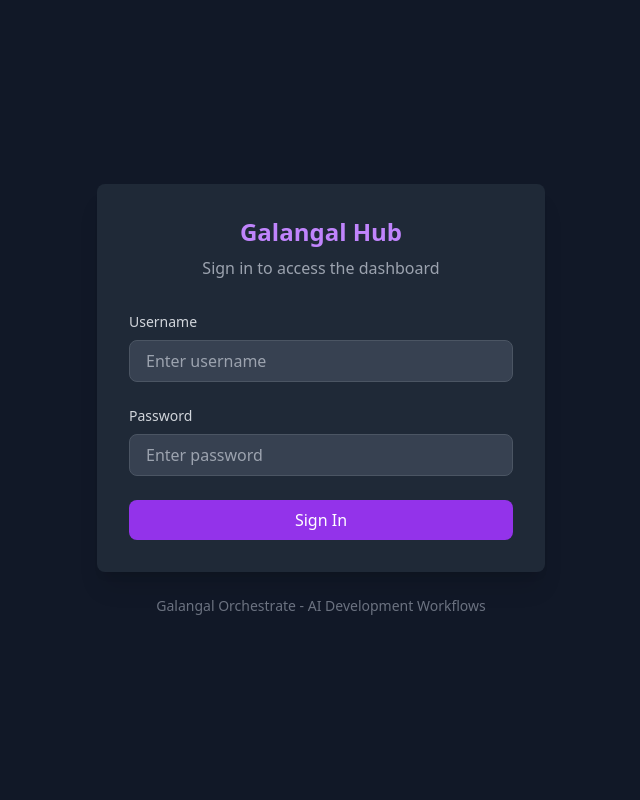
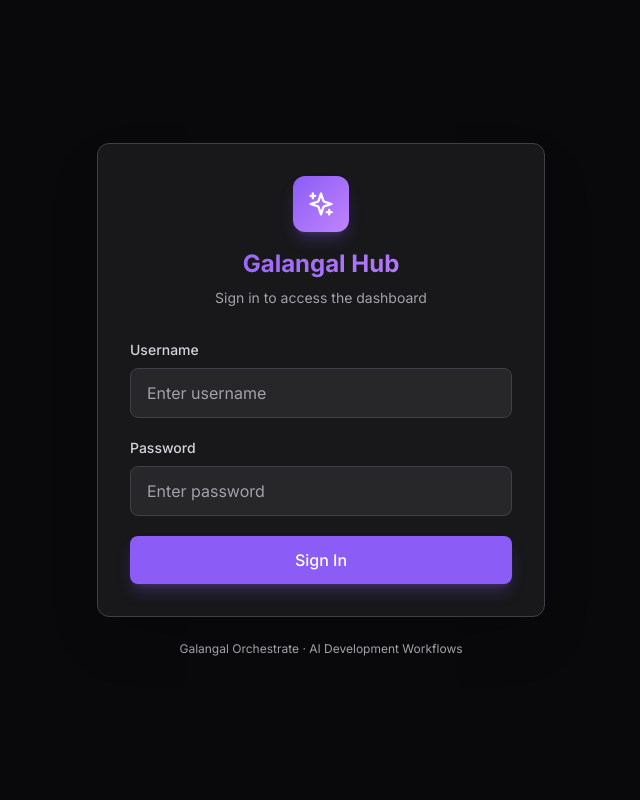
Before and after one commit to Galangal-Media/galangal-orchestrate, a Python web app: template src/galangal_hub/templates/login.html in a window 1280 px wide. Shown: the whole page, without its empty margins (319-959 px from the left). Run offline with Jinja, Linux system fonts and the light colour scheme; the template is opened without the code that fills it, so the values that code supplies are empty; some libraries are stand-ins or nearby versions.

Commit message:
feat: add login/logout UI and fix task state sync on reconnect
Login/Logout:
- Add /api/auth/status endpoint to check auth state
- Add logout button to Header (only shown when auth is required)
- Update login.html template to match new design (Inter font, purple theme)

Task State Sync:
- Store last state in hub client for resending on reconnect
- Resend task state after WebSocket reconnection
- Fixes issue where hub doesn't show active task after restart

Co-Authored-By: Claude Opus 4.5 <noreply@anthropic.com>

```diff
--- a/src/galangal_hub/templates/login.html
+++ b/src/galangal_hub/templates/login.html
@@ -4,23 +4,72 @@
     <meta charset="UTF-8">
     <meta name="viewport" content="width=device-width, initial-scale=1.0">
     <title>Login - Galangal Hub</title>
+    <link rel="preconnect" href="https://fonts.googleapis.com">
+    <link rel="preconnect" href="https://fonts.gstatic.com" crossorigin>
+    <link href="https://fonts.googleapis.com/css2?family=Inter:wght@400;500;600;700&display=swap" rel="stylesheet">
     <script src="https://cdn.tailwindcss.com"></script>
+    <script>
+        tailwind.config = {
+            theme: {
+                extend: {
+                    colors: {
+                        primary: '#8b5cf6',
+                        'primary-hover': '#7c3aed',
+                        background: '#09090b',
+                        card: '#18181b',
+                        muted: '#27272a',
+                        'muted-foreground': '#a1a1aa',
+                        border: '#3f3f46',
+                        destructive: '#ef4444',
+                    },
+                    fontFamily: {
+                        sans: ['Inter', 'system-ui', '-apple-system', 'sans-serif'],
+                    },
+                }
+            }
+        }
+    </script>
+    <style>
+        .gradient-logo {
+            background: linear-gradient(135deg, #8b5cf6 0%, #c084fc 100%);
+        }
+        .gradient-text {
+            background: linear-gradient(135deg, #8b5cf6 0%, #c084fc 100%);
+            -webkit-background-clip: text;
+            -webkit-text-fill-color: transparent;
+            background-clip: text;
+        }
+        input:focus {
+            outline: none;
+            box-shadow: 0 0 0 2px #8b5cf6;
+        }
+    </style>
 </head>
-<body class="bg-gray-900 text-gray-100 min-h-screen flex items-center justify-center">
+<body class="bg-background text-gray-100 min-h-screen flex items-center justify-center font-sans p-4">
     <div class="w-full max-w-md">
-        <div class="bg-gray-800 rounded-lg shadow-xl p-8">
+        <div class="bg-card rounded-xl shadow-2xl p-8 border border-border">
+            <!-- Logo -->
             <div class="text-center mb-8">
-                <h1 class="text-2xl font-bold text-purple-400">Galangal Hub</h1>
-                <p class="text-gray-400 mt-2">Sign in to access the dashboard</p>
+                <div class="inline-flex items-center justify-center w-14 h-14 rounded-xl gradient-logo shadow-lg shadow-primary/25 mb-4">
+                    <svg xmlns="http://www.w3.org/2000/svg" width="28" height="28" viewBox="0 0 24 24" fill="none" stroke="white" stroke-width="2" stroke-linecap="round" stroke-linejoin="round">
+                        <path d="m12 3-1.912 5.813a2 2 0 0 1-1.275 1.275L3 12l5.813 1.912a2 2 0 0 1 1.275 1.275L12 21l1.912-5.813a2 2 0 0 1 1.275-1.275L21 12l-5.813-1.912a2 2 0 0 1-1.275-1.275L12 3Z"/>
+                        <path d="M5 3v4"/>
+                        <path d="M19 17v4"/>
+                        <path d="M3 5h4"/>
+                        <path d="M17 19h4"/>
+                    </svg>
+                </div>
+                <h1 class="text-2xl font-bold gradient-text">Galangal Hub</h1>
+                <p class="text-muted-foreground mt-2 text-sm">Sign in to access the dashboard</p>
             </div>
 
             {% if error %}
-            <div class="bg-red-900/50 border border-red-500 text-red-200 px-4 py-3 rounded mb-6">
+            <div class="bg-destructive/10 border border-destructive/50 text-red-300 px-4 py-3 rounded-lg mb-6 text-sm">
                 {{ error }}
             </div>
             {% endif %}
 
-            <form method="POST" action="/login" class="space-y-6">
+            <form method="POST" action="/login" class="space-y-5">
                 <div>
                     <label for="username" class="block text-sm font-medium text-gray-300 mb-2">
                         Username
@@ -31,7 +80,7 @@
                         name="username"
                         required
                         autocomplete="username"
-                        class="w-full px-4 py-2 bg-gray-700 border border-gray-600 rounded-lg focus:ring-2 focus:ring-purple-500 focus:border-transparent text-gray-100 placeholder-gray-400"
+                        class="w-full px-4 py-3 bg-muted border border-border rounded-lg text-gray-100 placeholder-muted-foreground transition-all"
                         placeholder="Enter username"
                     >
                 </div>
@@ -46,22 +95,22 @@
                         name="password"
                         required
                         autocomplete="current-password"
-                        class="w-full px-4 py-2 bg-gray-700 border border-gray-600 rounded-lg focus:ring-2 focus:ring-purple-500 focus:border-transparent text-gray-100 placeholder-gray-400"
+                        class="w-full px-4 py-3 bg-muted border border-border rounded-lg text-gray-100 placeholder-muted-foreground transition-all"
                         placeholder="Enter password"
                     >
                 </div>
 
                 <button
                     type="submit"
-                    class="w-full py-2 px-4 bg-purple-600 hover:bg-purple-700 text-white font-medium rounded-lg transition duration-200 focus:ring-2 focus:ring-purple-500 focus:ring-offset-2 focus:ring-offset-gray-800"
+                    class="w-full py-3 px-4 bg-primary hover:bg-primary-hover text-white font-medium rounded-lg transition-all duration-200 shadow-lg shadow-primary/25 hover:shadow-primary/40"
                 >
                     Sign In
                 </button>
             </form>
         </div>
 
-        <p class="text-center text-gray-500 text-sm mt-6">
-            Galangal Orchestrate - AI Development Workflows
+        <p class="text-center text-muted-foreground text-xs mt-6">
+            Galangal Orchestrate &middot; AI Development Workflows
         </p>
     </div>
 </body>
```
Also changed, not shown: src/galangal/hub/client.py (+26 -16 lines), src/galangal_hub/frontend/src/components/layout/Header.tsx (+36 -2 lines), src/galangal_hub/views.py (+10 -0 lines).
